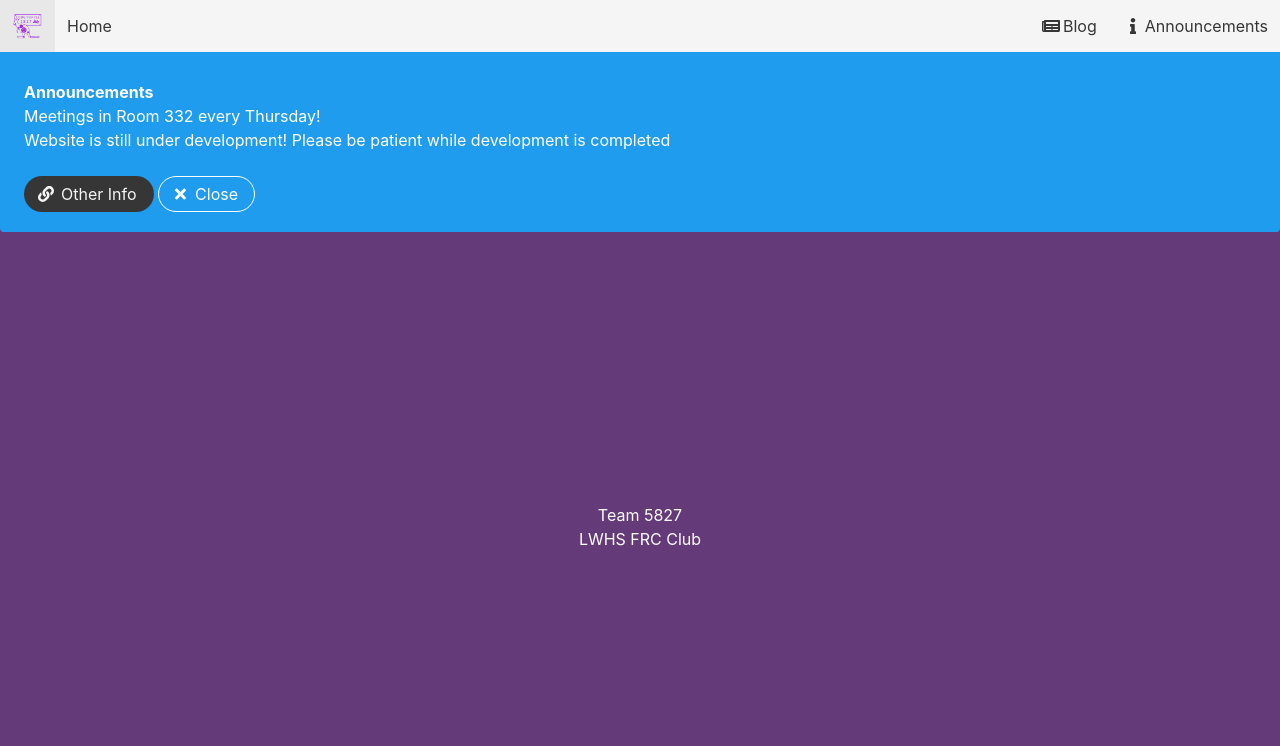
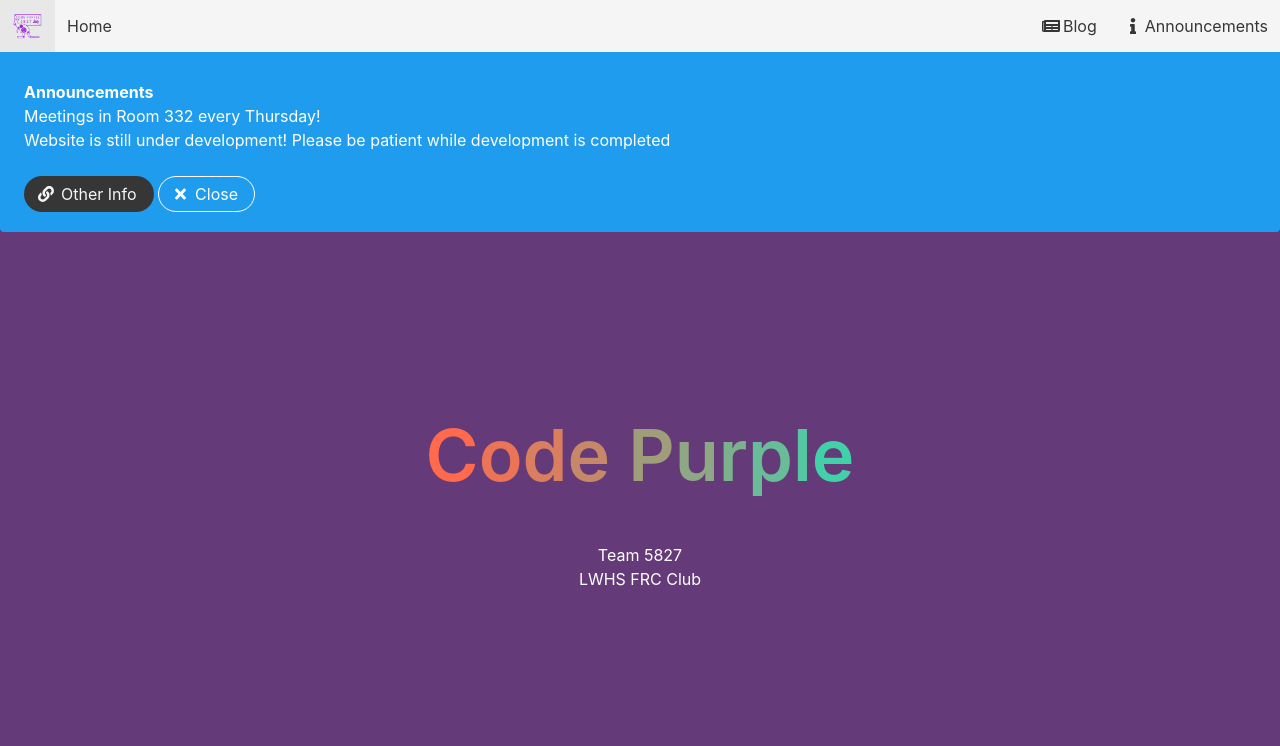
Before and after one commit to NickM3/darklink77689.github.io, a plain HTML site: page index.html in a window 1280 px wide. Shown: the top 746 px of the page. Drawn offline with nearby package versions, Linux system fonts and the light colour scheme.

Commit message:
fix title issue

```diff
--- a/index.html
+++ b/index.html
@@ -90,7 +90,7 @@
         <div class="hero-body has-text-centered">
             <div class="container">
                 <h1 class="title" style="font-size: 72px;" data-aos="fade-up">
-                    <!--<span style='color:#FF6A4D;'>C</span><span style='color:#EC7456;'>o</span><span style='color:#D97E5F;'>d</span><span style='color:#C68868;'>e</span> <span style='color:#A09D7B;'>P</span><span style='color:#8EA784;'>u</span><span style='color:#7BB18D;'>r</span><span style='color:#68BC97;'>p</span><span style='color:#55C6A0;'>l</span><span style='color:#42D0A9;'>e</span>-->
+                    <span style='color:#FF6A4D;'>C</span><span style='color:#EC7456;'>o</span><span style='color:#D97E5F;'>d</span><span style='color:#C68868;'>e</span> <span style='color:#A09D7B;'>P</span><span style='color:#8EA784;'>u</span><span style='color:#7BB18D;'>r</span><span style='color:#68BC97;'>p</span><span style='color:#55C6A0;'>l</span><span style='color:#42D0A9;'>e</span>
                 </h1>
                 <br>
                 <p data-aos="fade-up">
```
